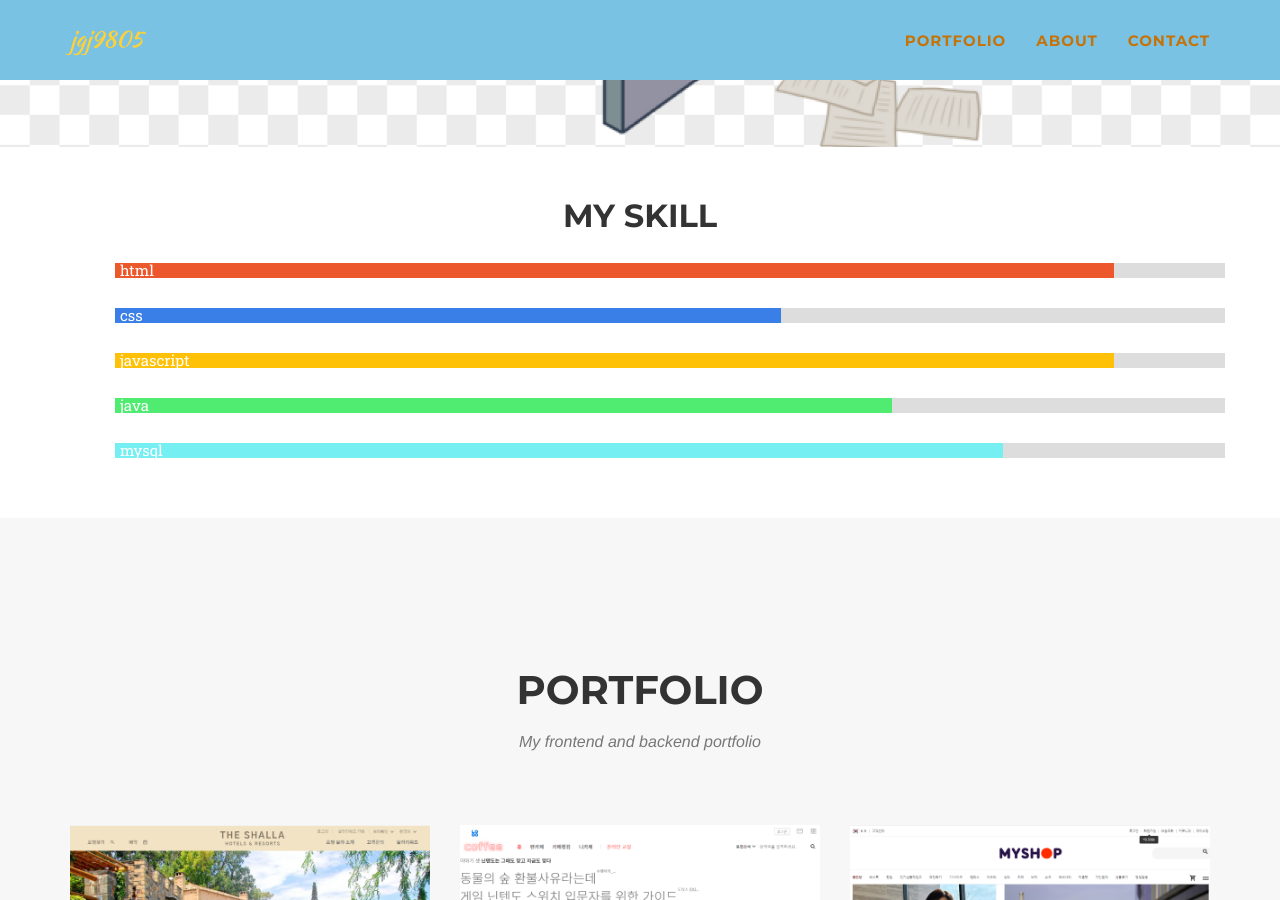
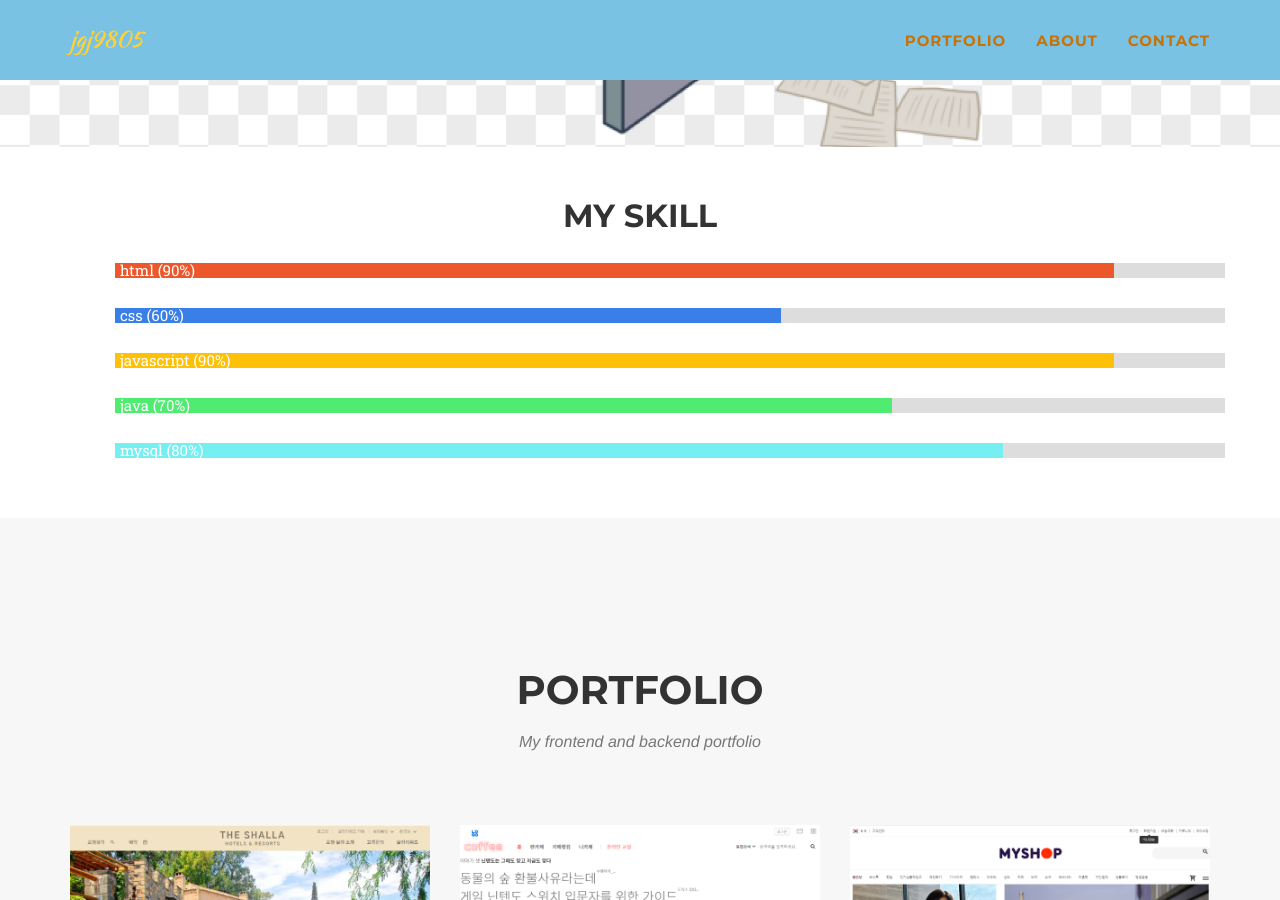
Before and after one commit to jgj9805/jgj9805.github.io, a Jekyll site: the page built from index.html, in a window 1280 px wide and 900 px high, scrolled down 611 px. Built offline with Jekyll 4.4.1, drawn with Linux system fonts in a browser that asks for light colours; nearby versions of some CDN libraries; some web fonts are replaced; library files that are not in the unit come from our copies.

Commit message:
Update services.html

```diff
--- a/_includes/services.html
+++ b/_includes/services.html
@@ -4,11 +4,11 @@
 <div class="container">
 <div class="skill section col-lg-12">
     <h2 class=" text-center">My Skill</h2>
-    <div id="skill1" class="skills" data-width="90" data-background="#ec582b">html</div>
-    <div id="skill1" class="skills" data-width="60" data-background="#3a7fe7">css</div>
-    <div id="skill1" class="skills" data-width="90" data-background="#ffc107">javascript</div>
-    <div id="skill1" class="skills" data-width="70" data-background="#50eb71">java</div>
-    <div id="skill1" class="skills" data-width="80" data-background="#76eff3">mysql</div>
+    <div id="skill1" class="skills" data-width="90" data-background="#ec582b">html (90%)</div>
+    <div id="skill1" class="skills" data-width="60" data-background="#3a7fe7">css (60%)</div>
+    <div id="skill1" class="skills" data-width="90" data-background="#ffc107">javascript (90%)</div>
+    <div id="skill1" class="skills" data-width="70" data-background="#50eb71">java (70%)</div>
+    <div id="skill1" class="skills" data-width="80" data-background="#76eff3">mysql (80%)</div>
 </div>
 </div>
 <script src="//code.jquery.com/jquery.min.js"></script>
```
